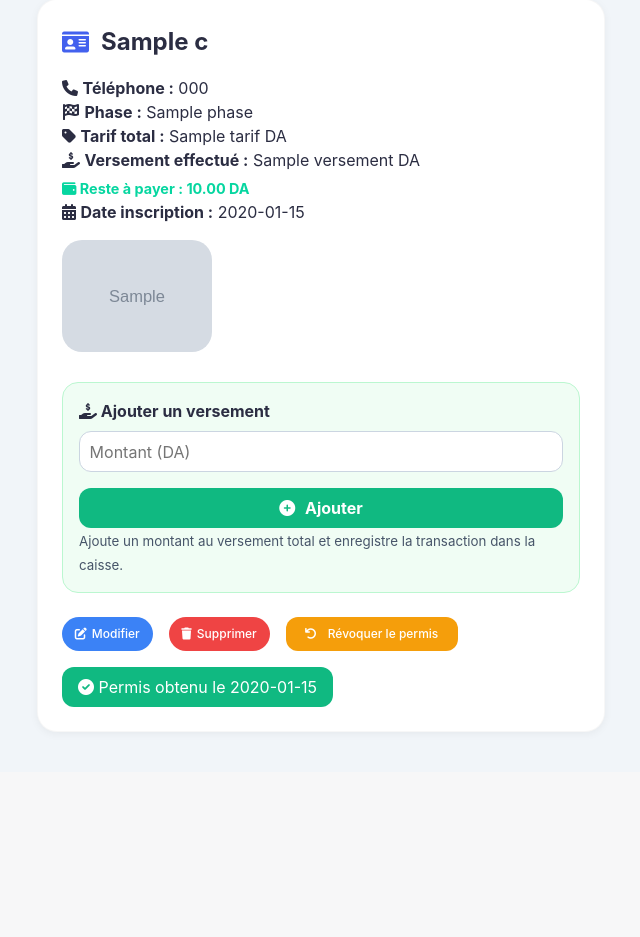
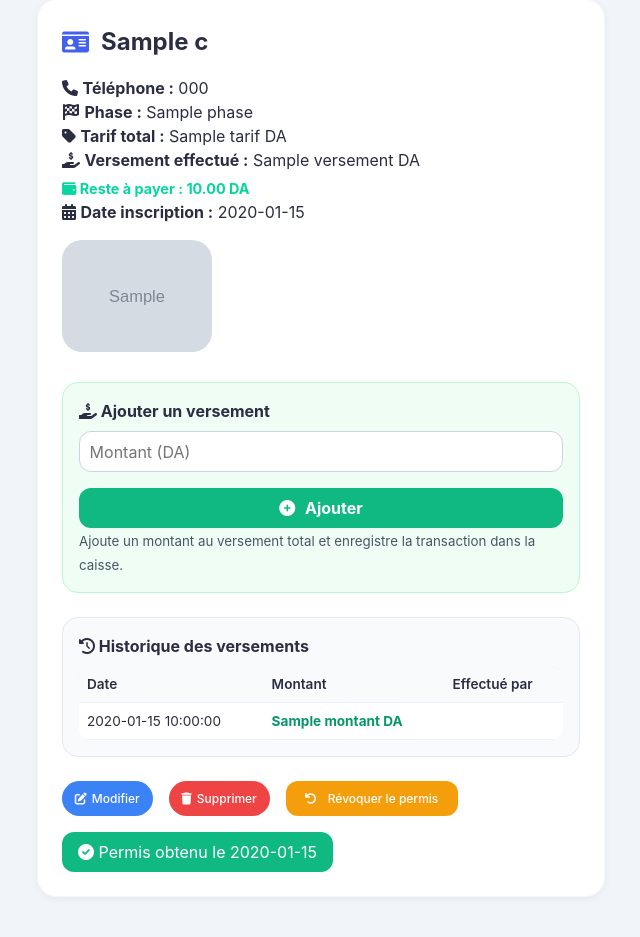
Before and after one commit to khaledguidjii-crypto/utoecole-app-v2, a Flask app: template templates/candidat_detail.html in a window 1280 px wide. Shown: the part 104-1041 px from the top of the page, without its empty margins (319-959 px from the left). Before the commit the page ends 838 px from the top, so only its background shows below. Run offline with Flask 3, Linux system fonts and the light colour scheme; the template is opened without the code that fills it: most values are stand-ins (such as "Sample title", 1, 10 or a date in 2020); grey boxes marked "Sample" are stand-in pictures; parts of the project's set-up code (start-up, migrations or seed data) failed here and were passed over.

Commit message:
Add files via upload

```diff
--- a/app.py
+++ b/app.py
@@ -108,6 +108,16 @@ def get_candidats_stats():
         "circuit": circuit,
         "admis": admis
     }
+
+# ---------- NOUVELLE FONCTION : récupérer les transactions d'un candidat ----------
+def get_transactions_for_candidat(candidat_id):
+    # On récupère toutes les transactions de type 'versement' liées à ce candidat
+    res = supabase.table("transactions").select("*") \
+        .eq("candidat_id", candidat_id) \
+        .eq("type", "versement") \
+        .order("date_transaction", desc=True) \
+        .execute()
+    return res.data
 
 # ---------- Authentification ----------
 @app.route("/login", methods=["GET", "POST"])
@@ -234,7 +244,12 @@ def candidat_detail(candidat_id):
     if not candidat:
         flash("Candidat introuvable")
         return redirect(url_for("liste"))
-    return render_template("candidat_detail.html", c=candidat, admin=is_admin())
+    # Récupérer l'historique des versements
+    historique_versements = get_transactions_for_candidat(candidat_id)
+    return render_template("candidat_detail.html",
+                           c=candidat,
+                           admin=is_admin(),
+                           historique_versements=historique_versements)
 
 @app.route("/changer_phase/<candidat_id>", methods=["POST"])
 def changer_phase(candidat_id):
--- a/templates/candidat_detail.html
+++ b/templates/candidat_detail.html
@@ -20,7 +20,7 @@
     {% endif %}
 
     <!-- ========================================= -->
-    <!--   NOUVEAU : BOUTON AJOUTER UN VERSEMENT   -->
+    <!--   BOUTON AJOUTER UN VERSEMENT              -->
     <!-- ========================================= -->
     <div style="margin-top: 1.5rem; padding: 1rem; background: #f0fdf4; border-radius: 16px; border: 1px solid #bbf7d0;">
         <h4 style="margin:0 0 0.5rem 0;"><i class="fas fa-hand-holding-usd"></i> Ajouter un versement</h4>
@@ -35,7 +35,40 @@
         <small style="color: #475569;">Ajoute un montant au versement total et enregistre la transaction dans la caisse.</small>
     </div>
 
-    <!-- Boutons d'actions existants -->
+    <!-- ========================================= -->
+    <!--   HISTORIQUE DES VERSEMENTS                -->
+    <!-- ========================================= -->
+    <div style="margin-top: 1.5rem; padding: 1rem; background: #f8fafc; border-radius: 16px; border: 1px solid #e2e8f0;">
+        <h4 style="margin:0 0 0.5rem 0;"><i class="fas fa-history"></i> Historique des versements</h4>
+        {% if historique_versements %}
+            <div style="max-height: 200px; overflow-y: auto;">
+                <table style="width:100%; border-collapse: collapse;">
+                    <thead style="background:#e2e8f0;">
+                        <tr>
+                            <th style="padding:0.5rem; text-align:left;">Date</th>
+                            <th style="padding:0.5rem; text-align:left;">Montant</th>
+                            <th style="padding:0.5rem; text-align:left;">Effectué par</th>
+                        </tr>
+                    </thead>
+                    <tbody>
+                        {% for v in historique_versements %}
+                        <tr style="border-bottom: 1px solid #e2e8f0;">
+                            <td style="padding:0.5rem;">{{ v.date_transaction[:19] }}</td>
+                            <td style="padding:0.5rem; color:#059669; font-weight:bold;">{{ v.montant }} DA</td>
+                            <td style="padding:0.5rem;">{{ v.created_by.split('@')[0] if v.created_by else 'systeme' }}</td>
+                        </tr>
+                        {% endfor %}
+                    </tbody>
+                </table>
+            </div>
+        {% else %}
+            <p style="color: #64748b; margin:0.5rem 0;">Aucun versement enregistré.</p>
+        {% endif %}
+    </div>
+
+    <!-- ========================================= -->
+    <!--   BOUTONS D'ACTIONS EXISTANTS              -->
+    <!-- ========================================= -->
     <div style="display: flex; gap: 1rem; flex-wrap: wrap; margin-top: 1.5rem;">
         <a href="/edit/{{ c.id }}" class="btn-detail" style="background:#3b82f6; color:white;"><i class="fas fa-edit"></i> Modifier</a>
         <a href="/delete/{{ c.id }}" class="btn-detail" style="background:#ef4444; color:white;" onclick="return confirm('Supprimer définitivement ?')"><i class="fas fa-trash"></i> Supprimer</a>
```
